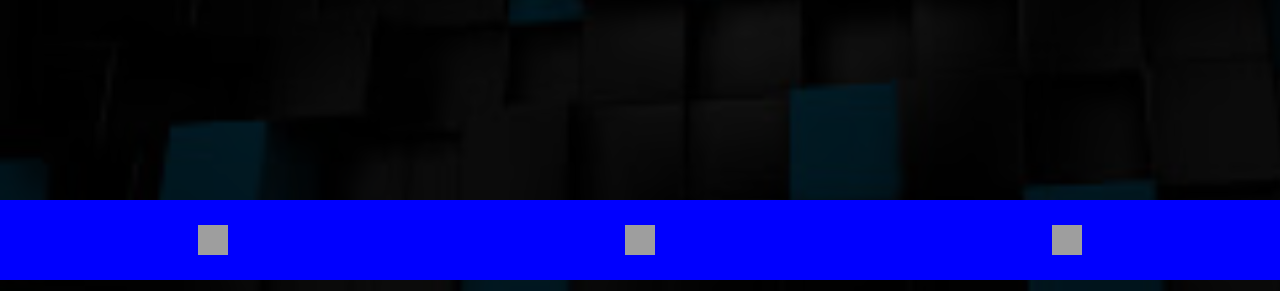
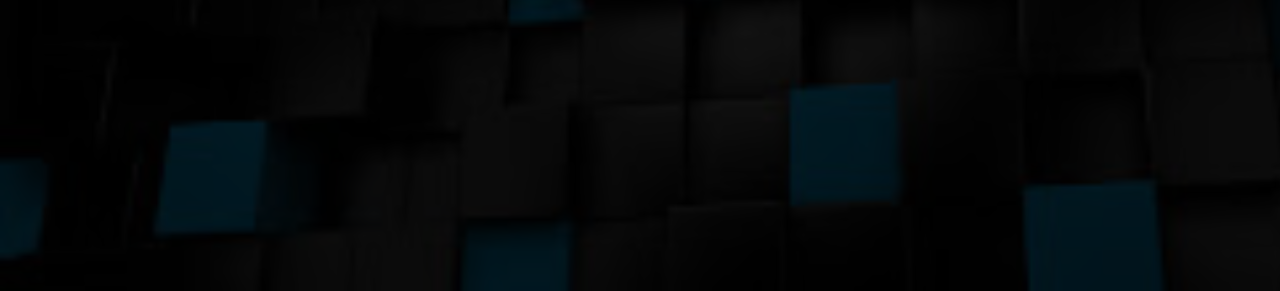
Before and after one commit to mohanpillimitla/tweet, a Django app: page / in a window 1280 px wide. Shown: the part 600-891 px from the top of the page. Run offline with Django 3.2, Linux system fonts and the light colour scheme; some libraries are stand-ins or nearby versions; grey boxes are pictures that could not be loaded.

Commit message:
smallchanges

```diff
--- a/Tweet/static/Tweet/css/mohan.css
+++ b/Tweet/static/Tweet/css/mohan.css
@@ -12,20 +12,7 @@
 {
   display:grid;
   place-items:center;
-  top:100%;
   height:100vh;
-}
-.footer
-{
-  height:10%;
-  width:100%;
-  background-color:blue;
-  position:absolute;
-  top:100%;
-  display:grid;
-  bottom:0;
-  place-items:center;
-  grid-template-columns:auto auto auto;
 }
 .footer-toogle
 {
--- a/Tweet/templates/Tweet/base.html
+++ b/Tweet/templates/Tweet/base.html
@@ -68,12 +68,7 @@ body {
     </div>
 
     </div>
-    <div class="footer">
-<a href="www.google.com"><img src="https://image.flaticon.com/icons/svg/145/145802.svg" width="30" height="30" alt="Facebook free icon" title="Facebook free icon" ></a>
-<img src="https://image.flaticon.com/icons/svg/281/281769.svg" width="30px" height="30px" alt="Gmail free icon" title="Gmail free icon">
-<img src="https://image.flaticon.com/icons/svg/174/174883.svg" width="30px" height="30px" alt="Youtube free icon" title="Youtube free icon">
-</div>
-</body>
+
 
 
 
```
